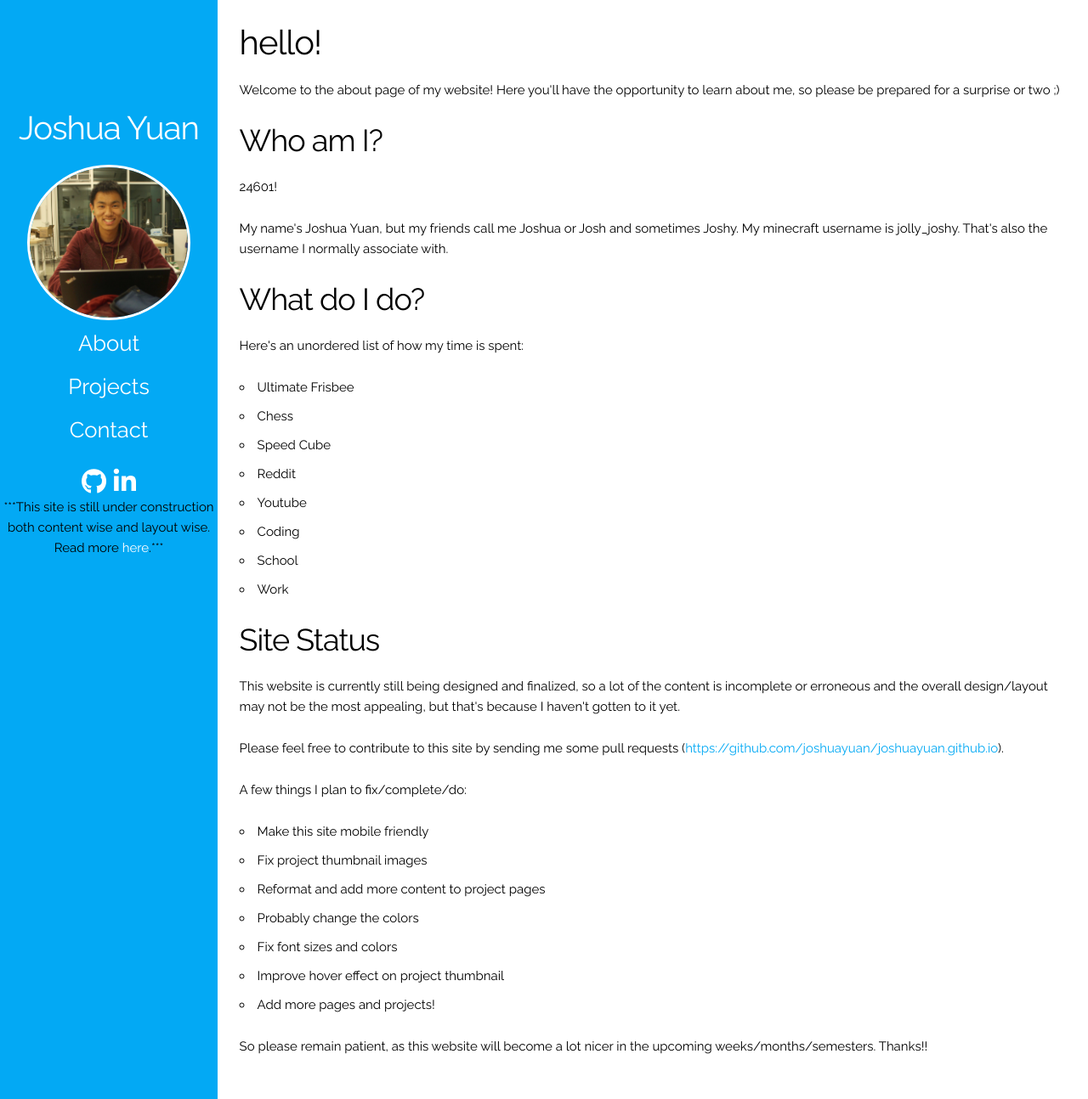
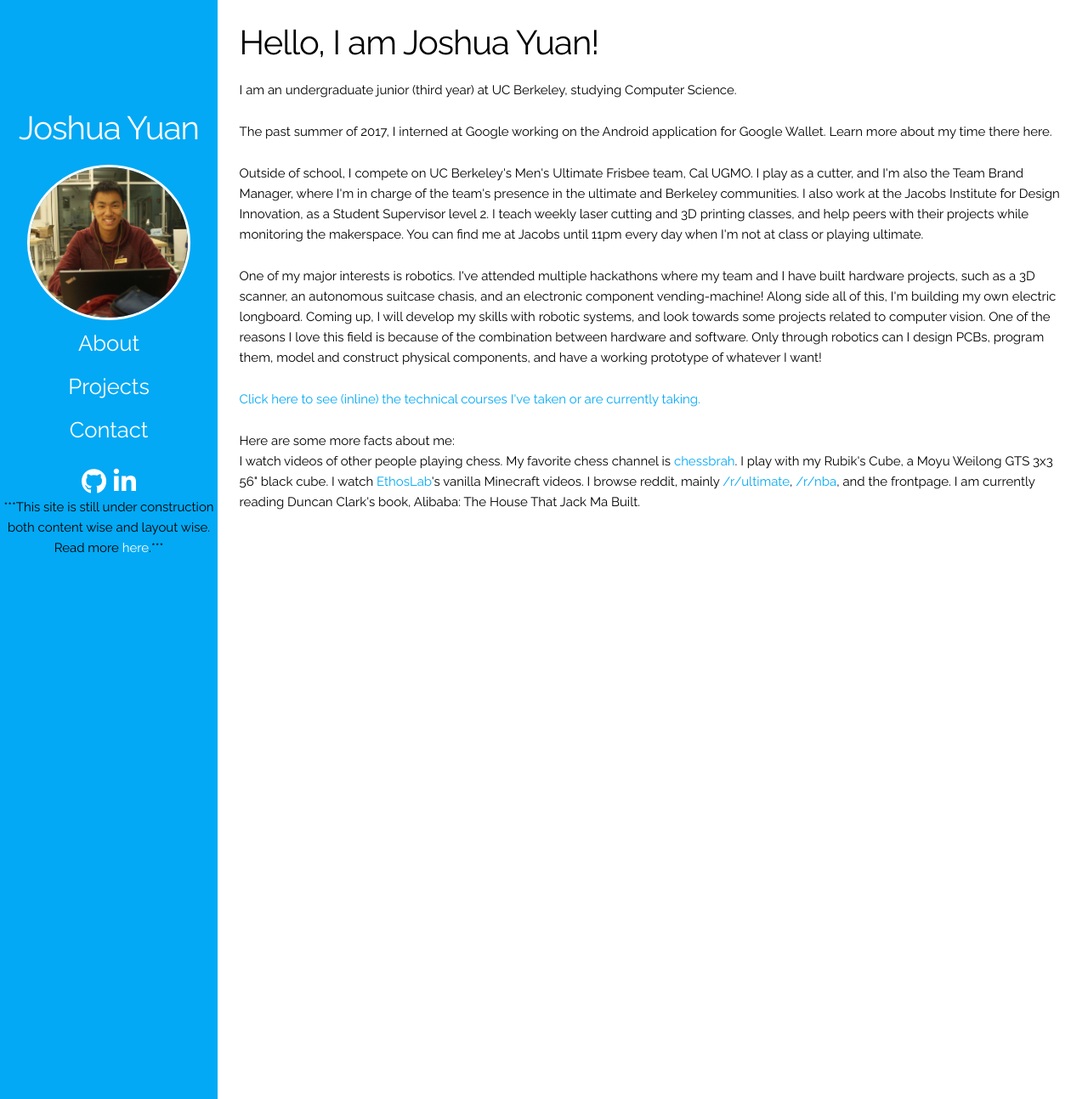
Before and after one commit to joshuayuan/joshuayuan-old-site, a Jekyll site: the page built from about.html, in a window 1280 px wide and 1294 px high. Shown: the whole window at 85% size. Built offline with Jekyll 4.4.1, drawn with Linux system fonts in a browser that asks for light colours; nearby versions of some CDN libraries; comment, search, counter and statistics services are not loaded.

Commit message:
revamp the about page entirely

```diff
--- a/_layouts/default.html
+++ b/_layouts/default.html
@@ -16,6 +16,7 @@
     <link rel="mask-icon" href="favicon/safari-pinned-tab.svg" color="#5bbad5">
     <meta name="theme-color" content="#ffffff">
 
+    <script src="{{ site.baseurl }}/assets/scripts/scripts.js"></script>
     <script src="https://code.jquery.com/jquery-3.1.1.min.js" integrity="sha256-hVVnYaiADRTO2PzUGmuLJr8BLUSjGIZsDYGmIJLv2b8=" crossorigin="anonymous"></script>
     <script src="https://unpkg.com/isotope-layout@3/dist/isotope.pkgd.min.js"></script>
     <script src="https://use.fontawesome.com/5b8389cf09.js"></script>
--- a/about.html
+++ b/about.html
@@ -2,37 +2,32 @@
 layout: default
 ---
 <span class="main">
-<h1>hello!</h1>
-<p>Welcome to the about page of my website! Here you'll have the opportunity to learn about me, so please be prepared for a surprise or two ;) </p>
-<h2>Who am I?</h2>
-<p>24601!</p>
-<p>My name's Joshua Yuan, but my friends call me Joshua or Josh and sometimes Joshy. My minecraft username is jolly_joshy. That's also the username I normally associate with.</p>
-<h2>What do I do?</h2>
-<p>Here's an unordered list of how my time is spent:</p>
-<ul>
-    <li>Ultimate Frisbee</li>
-    <li>Chess</li>
-    <li>Speed Cube</li>
-    <li>Reddit</li>
-    <li>Youtube</li>
-    <li>Coding</li>
-    <li>School</li>
-    <li>Work</li>
-</ul>
-<div id="sitestatus">
-    <h2>Site Status</h2>
-    <p>This website is currently still being designed and finalized, so a lot of the content is incomplete or erroneous and the overall design/layout may not be the most appealing, but that's because I haven't gotten to it yet.</p>
-    <p>Please feel free to contribute to this site by sending me some pull requests (<a href="https://github.com/joshuayuan/joshuayuan.github.io">https://github.com/joshuayuan/joshuayuan.github.io</a>). </p>
-    <p>A few things I plan to fix/complete/do:</p>
+<h1>Hello, I am Joshua Yuan!</h1>
+<p>I am an undergraduate junior (third year) at UC Berkeley, studying Computer Science.<p>
+<p>The past summer of 2017, I interned at Google working on the Android application for Google Wallet. Learn more about my time there here.</p>
+<p>Outside of school, I compete on UC Berkeley's Men's Ultimate Frisbee team, Cal UGMO. I play as a cutter, and I'm also the Team Brand Manager, where I'm in charge of the team's presence in the ultimate and Berkeley communities.
+I also work at the Jacobs Institute for Design Innovation, as a Student Supervisor level 2. I teach weekly laser cutting and 3D printing classes, and help peers with their projects while monitoring the makerspace. You can find me at Jacobs until 11pm every day when I'm not at class or playing ultimate.</p>
+<p>One of my major interests is robotics. I've attended multiple hackathons where my team and I have built hardware projects, such as a 3D scanner, an autonomous suitcase chasis, and an electronic component vending-machine!
+Along side all of this, I'm building my own electric longboard. Coming up, I will develop my skills with robotic systems, and look towards some projects related to computer vision.
+One of the reasons I love this field is because of the combination between hardware and software. Only through robotics can I design PCBs, program them, model and construct physical components, and have a working prototype of whatever I want!</p>
+<p><a href="#" onclick="toggleCoursework()">Click here to see (inline) the technical courses I've taken or are currently taking.</a>
+<div id="coursework" style="display:none">
     <ul>
-        <li>Make this site mobile friendly</li>
-        <li>Fix project thumbnail images</li>
-        <li>Reformat and add more content to project pages</li>
-        <li>Probably change the colors</li>
-        <li>Fix font sizes and colors</li>
-        <li>Improve hover effect on project thumbnail</li>
-        <li>Add more pages and projects!</li>
+        <li>CS 61A: The Structure and Interpration of Computer Programs</li>
+        <li>CS 61B: Data Structures</li>
+        <li>CS 168: Introduction to the Internet: Architecture and Protocols</li>
+        <li>CS 170: Efficient Algorithms and Intractable Problems</li>
+        <li>CS 188: Introduction to Artificial Intelligence</li>
+        <li>CS 189: Introduction to Machine Learning</li>
+        <li>EE 16A: Designing Information Devices and Systems 1</li>
+        <li>EE 16B: Designing Information Devices and Systems 2</li>
+        <li>EE 106A: Introduction to Robotics</li>
     </ul>
-    <p>So please remain patient, as this website will become a lot nicer in the upcoming weeks/months/semesters. Thanks!!</p>
-</div>
+</div></p>
+<p>Here are some more facts about me: <br>
+I watch videos of other people playing chess. My favorite chess channel is <a href="https://www.youtube.com/user/chessbrah">chessbrah</a>.
+I play with my Rubik's Cube, a Moyu Weilong GTS 3x3 56" black cube.
+I watch <a href="https://www.youtube.com/user/EthosLab">EthosLab</a>'s vanilla Minecraft videos.
+I browse reddit, mainly <a href="https://www.reddit.com/r/ultimate/">/r/ultimate</a>, <a href="https://www.reddit.com/r/nba/">/r/nba</a>, and the frontpage.
+I am currently reading Duncan Clark's book, Alibaba: The House That Jack Ma Built.</p>
 </span>
--- /dev/null
+++ b/assets/scripts/scripts.js
@@ -0,0 +1,8 @@
+function toggleCoursework() {
+    var coursework = document.getElementById("coursework");
+    if (coursework.style.display === "none") {
+        coursework.style.display = "block";
+    } else {
+        coursework.style.display = "none";
+    }
+}
```
